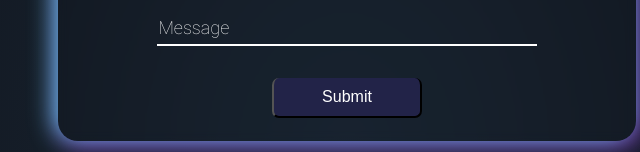
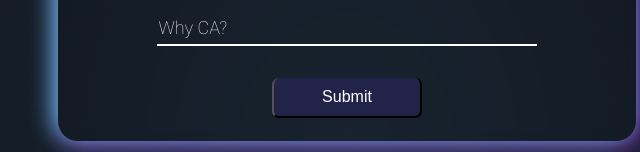
Before and after one commit to Jayaprakash121/ca_wissenaire, a plain HTML site: page Contact-form/Contact_form.html in a window 1280 px wide. Shown: the part 645-797 px from the top of the page, 293-933 px from the left. Drawn offline with nearby package versions, Linux system fonts and the light colour scheme.

Commit message:
Update Contact_form.html

```diff
--- a/Contact-form/Contact_form.html
+++ b/Contact-form/Contact_form.html
@@ -71,7 +71,7 @@
         </div>
         <div class="inputBox">
             <textarea required rows="1" cols="30"></textarea>
-            <span>Message</span>
+            <span>Why CA?</span>
         </div>
         <div class="inputBox">
             <button onclick='SubForm()'>Submit</button>
```
